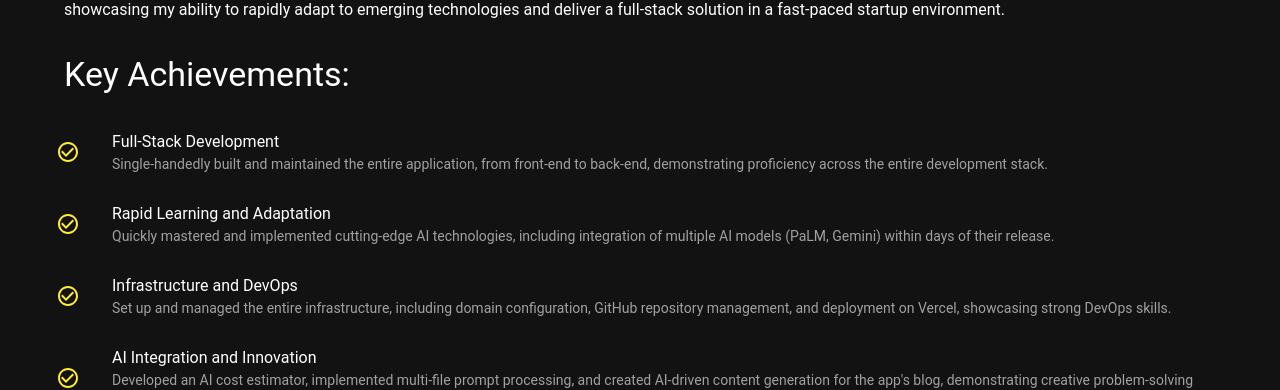
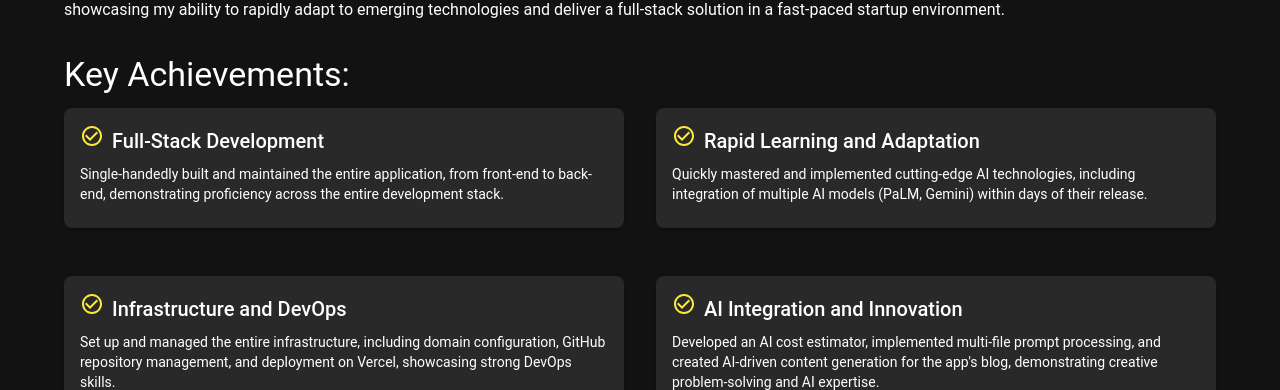
Before and after one commit to amiemora/yellow, a Next.js app: page /eazl in a window 1280 px wide. Shown: the part 410-800 px from the top of the page. Built offline with nearby package versions, Linux system fonts and the light colour scheme.

Commit message:
/eazl updates

```diff
--- a/src/app/eazl/page.js
+++ b/src/app/eazl/page.js
@@ -96,6 +96,59 @@ const SkillHighlight = ({ skill }) => (
 const Eazl = () => {
   const { isMobile } = useBreakpoint();
   const isSmallScreen = useMediaQuery((theme) => theme.breakpoints.down("sm"));
+
+  const achievementData = [
+    {
+      primary: "Full-Stack Development",
+      secondary:
+        "Single-handedly built and maintained the entire application, from front-end to back-end, demonstrating proficiency across the entire development stack.",
+    },
+    {
+      primary: "Rapid Learning and Adaptation",
+      secondary:
+        "Quickly mastered and implemented cutting-edge AI technologies, including integration of multiple AI models (PaLM, Gemini) within days of their release.",
+    },
+    {
+      primary: "Infrastructure and DevOps",
+      secondary:
+        "Set up and managed the entire infrastructure, including domain configuration, GitHub repository management, and deployment on Vercel, showcasing strong DevOps skills.",
+    },
+    {
+      primary: "AI Integration and Innovation",
+      secondary:
+        "Developed an AI cost estimator, implemented multi-file prompt processing, and created AI-driven content generation for the app's blog, demonstrating creative problem-solving and AI expertise.",
+    },
+    {
+      primary: "API Development",
+      secondary:
+        "Designed and implemented a custom API for external prompt usage, complete with documentation, showcasing ability to create developer-friendly tools.",
+    },
+    {
+      primary: "Performance Optimization",
+      secondary:
+        "Implemented innovative solutions like custom scroll handling and efficient state management using React Query, demonstrating attention to user experience and application performance.",
+    },
+    {
+      primary: "Automated Workflows",
+      secondary:
+        "Created various automations using Google Sheets, Google Forms, and Google App Scripts, showcasing ability to streamline business processes.",
+    },
+    {
+      primary: "SEO and Content Management",
+      secondary:
+        "Integrated a headless CMS (WordPress) with custom PHP modifications and automated blog post generation, demonstrating full-stack capabilities and SEO awareness.",
+    },
+  ];
+
+  const takeawayData = [
+    "Ability to rapidly learn and implement new technologies",
+    "Strong problem-solving skills in high-pressure environments",
+    "Expertise in AI integration and prompt engineering",
+    "Proficiency in full-stack JavaScript development",
+    "Experience with modern cloud infrastructure and DevOps practices",
+    "Skill in translating business requirements into technical solutions",
+  ];
+
   return (
     <PageContainer>
       <HeroBanner>
@@ -122,80 +175,33 @@ const Eazl = () => {
           <Typography variant="h4" gutterBottom mt={4}>
             Key Achievements:
           </Typography>
-          <List sx={{ marginLeft: "-1.5rem" }}>
-            <ListItem>
-              <ListItemIcon>
-                <CheckCircleOutlineIcon sx={{ color: "primary.main" }} />
-              </ListItemIcon>
-              <ListItemText
-                primary="Full-Stack Development"
-                secondary="Single-handedly built and maintained the entire application, from front-end to back-end, demonstrating proficiency across the entire development stack."
-              />
-            </ListItem>
-            <ListItem>
-              <ListItemIcon>
-                <CheckCircleOutlineIcon sx={{ color: "primary.main" }} />
-              </ListItemIcon>
-              <ListItemText
-                primary="Rapid Learning and Adaptation"
-                secondary="Quickly mastered and implemented cutting-edge AI technologies, including integration of multiple AI models (PaLM, Gemini) within days of their release."
-              />
-            </ListItem>
-            <ListItem>
-              <ListItemIcon>
-                <CheckCircleOutlineIcon sx={{ color: "primary.main" }} />
-              </ListItemIcon>
-              <ListItemText
-                primary="Infrastructure and DevOps"
-                secondary="Set up and managed the entire infrastructure, including domain configuration, GitHub repository management, and deployment on Vercel, showcasing strong DevOps skills."
-              />
-            </ListItem>
-            <ListItem>
-              <ListItemIcon>
-                <CheckCircleOutlineIcon sx={{ color: "primary.main" }} />
-              </ListItemIcon>
-              <ListItemText
-                primary="AI Integration and Innovation"
-                secondary="Developed an AI cost estimator, implemented multi-file prompt processing, and created AI-driven content generation for the app's blog, demonstrating creative problem-solving and AI expertise."
-              />
-            </ListItem>
-            <ListItem>
-              <ListItemIcon>
-                <CheckCircleOutlineIcon sx={{ color: "primary.main" }} />
-              </ListItemIcon>
-              <ListItemText
-                primary="API Development"
-                secondary="Designed and implemented a custom API for external prompt usage, complete with documentation, showcasing ability to create developer-friendly tools."
-              />
-            </ListItem>
-            <ListItem>
-              <ListItemIcon>
-                <CheckCircleOutlineIcon sx={{ color: "primary.main" }} />
-              </ListItemIcon>
-              <ListItemText
-                primary="Performance Optimization"
-                secondary="Implemented innovative solutions like custom scroll handling and efficient state management using React Query, demonstrating attention to user experience and application performance."
-              />
-            </ListItem>
-            <ListItem>
-              <ListItemIcon>
-                <CheckCircleOutlineIcon sx={{ color: "primary.main" }} />
-              </ListItemIcon>
-              <ListItemText
-                primary="Automated Workflows"
-                secondary="Created various automations using Google Sheets, Google Forms, and Google App Scripts, showcasing ability to streamline business processes."
-              />
-            </ListItem>
-            <ListItem>
-              <ListItemIcon>
-                <CheckCircleOutlineIcon sx={{ color: "primary.main" }} />
-              </ListItemIcon>
-              <ListItemText
-                primary="SEO and Content Management"
-                secondary="Integrated a headless CMS (WordPress) with custom PHP modifications and automated blog post generation, demonstrating full-stack capabilities and SEO awareness."
-              />
-            </ListItem>
-          </List>
+          <Grid container spacing={isSmallScreen ? 2 : 4}>
+            {achievementData.map((achievement, index) => (
+              <Grid item xs={12} md={6} key={index}>
+                <Card
+                  sx={{
+                    mb: 2,
+                    transition: "box-shadow 0.3s ease",
+                    "&:hover": {
+                      boxShadow: 5,
+                    },
+                  }}
+                >
+                  <CardContent>
+                    <Typography variant="h6" gutterBottom>
+                      <CheckCircleOutlineIcon
+                        sx={{ color: "primary.main", mr: 1 }}
+                      />
+                      {achievement.primary}
+                    </Typography>
+                    <Typography variant="body2">
+                      {achievement.secondary}
+                    </Typography>
+                  </CardContent>
+                </Card>
+              </Grid>
+            ))}
+          </Grid>
 
           <Typography variant="h4" gutterBottom mt={6}>
             Technical Skills Demonstrated:
@@ -216,6 +222,7 @@ const Eazl = () => {
             ))}
           </Grid>
 
+          {/* Impact and Growth Section */}
           <Typography variant="h4" gutterBottom mt={6}>
             Impact and Growth:
           </Typography>
@@ -224,44 +231,27 @@ const Eazl = () => {
             versatile full-stack engineer capable of building and managing
             complex applications. Key takeaways include:
           </Typography>
-          <List sx={{ marginLeft: "-1.5rem" }}>
-            <ListItem>
-              <ListItemIcon>
-                <CheckCircleOutlineIcon sx={{ color: "primary.main" }} />
-              </ListItemIcon>
-              <ListItemText primary="Ability to rapidly learn and implement new technologies" />
-            </ListItem>
-            <ListItem>
-              <ListItemIcon>
-                <CheckCircleOutlineIcon sx={{ color: "primary.main" }} />
-              </ListItemIcon>
-              <ListItemText primary="Strong problem-solving skills in high-pressure environments" />
-            </ListItem>
-            <ListItem>
-              <ListItemIcon>
-                <CheckCircleOutlineIcon sx={{ color: "primary.main" }} />
-              </ListItemIcon>
-              <ListItemText primary="Expertise in AI integration and prompt engineering" />
-            </ListItem>
-            <ListItem>
-              <ListItemIcon>
-                <CheckCircleOutlineIcon sx={{ color: "primary.main" }} />
-              </ListItemIcon>
-              <ListItemText primary="Proficiency in full-stack JavaScript development" />
-            </ListItem>
-            <ListItem>
-              <ListItemIcon>
-                <CheckCircleOutlineIcon sx={{ color: "primary.main" }} />
-              </ListItemIcon>
-              <ListItemText primary="Experience with modern cloud infrastructure and DevOps practices" />
-            </ListItem>
-            <ListItem>
-              <ListItemIcon>
-                <CheckCircleOutlineIcon sx={{ color: "primary.main" }} />
-              </ListItemIcon>
-              <ListItemText primary="Skill in translating business requirements into technical solutions" />
-            </ListItem>
-          </List>
+          <Grid container spacing={2}>
+            {takeawayData.map((takeaway, index) => (
+              <Grid item xs={12} sm={6} key={index}>
+                <Typography
+                  variant="body1"
+                  sx={{
+                    fontWeight: 400,
+                    display: "flex",
+                    alignItems: "center",
+                    "& svg": {
+                      mr: 1,
+                      fontSize: "1.2rem",
+                    },
+                  }}
+                >
+                  <CheckCircleOutlineIcon sx={{ color: "primary.main" }} />
+                  {takeaway}
+                </Typography>
+              </Grid>
+            ))}
+          </Grid>
 
           <Typography variant="body1" paragraph mt={2}>
             My journey with Eazl.ai demonstrates my capacity to take on
```
